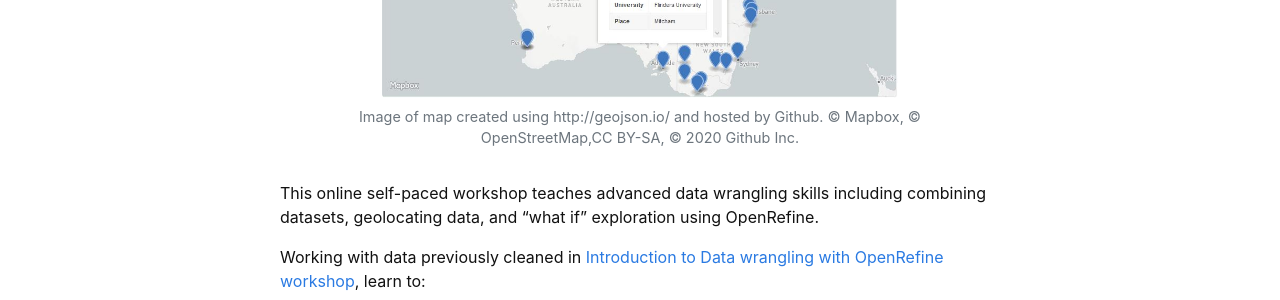
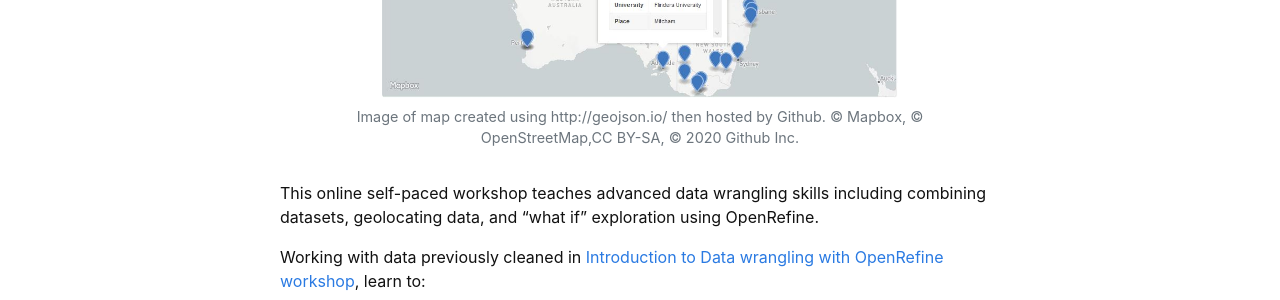
Before and after one commit to GULibrarySandbox/advanced-data-wrangle-old, a Jekyll site: the page built from index.md, in a window 1280 px wide. Shown: the part 347-647 px from the top of the page. Built offline with Jekyll 4.4.1, drawn with Linux system fonts in a browser that asks for light colours.

Commit message:
Update index.md

```diff
--- a/index.md
+++ b/index.md
@@ -5,7 +5,8 @@ layout: default
 
 ## Advanced Data Wrangling with OpenRefine
 
-{% include figure.html img="MapAus.JPG" alt="intro image here" caption="Image of map created using http://geojson.io/ and hosted by Github. © Mapbox, © OpenStreetMap,CC BY-SA, © 2020 Github Inc." width="75%" %}
+{% include figure.html img="MapAus.JPG" alt="intro image here" caption="Image of map created using http://geojson.io/ then hosted by Github.
+© Mapbox, © OpenStreetMap,CC BY-SA, © 2020 Github Inc." width="75%" %}
 
 This online self-paced workshop teaches advanced data wrangling skills including combining datasets, geolocating data, and “what if” exploration using OpenRefine.
 
```
